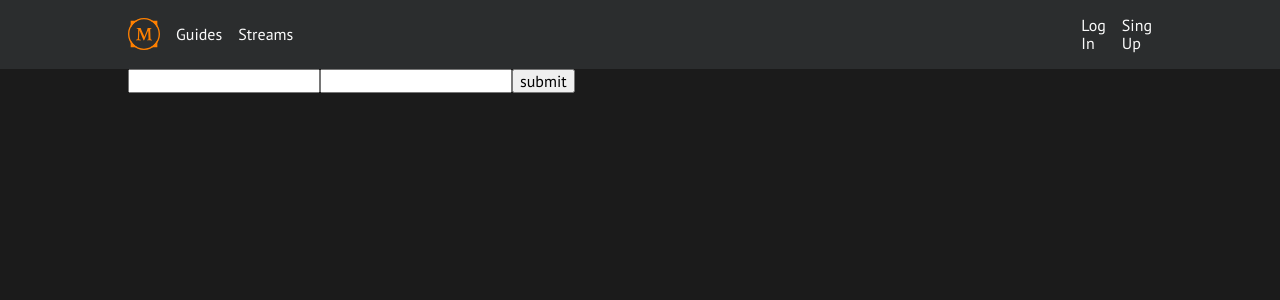
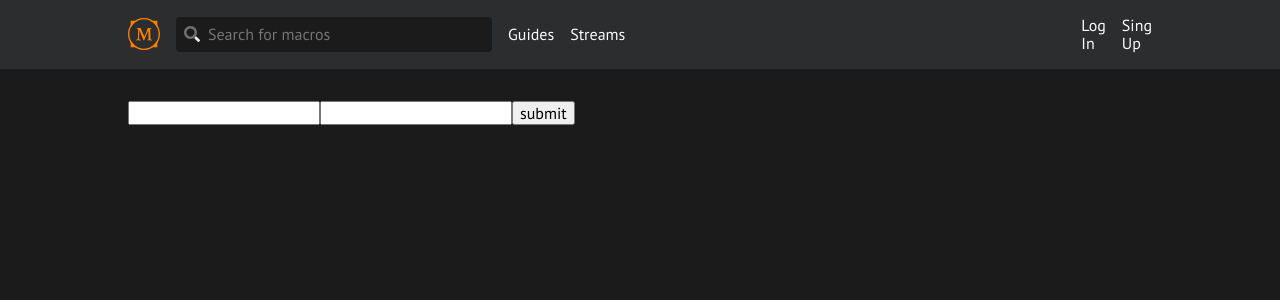
Before and after one commit to slashmacro/client, a React (Create React App) app: page /login in a window 1280 px wide. Shown: the top 300 px of the page. Built offline with nearby package versions, Linux system fonts and the light colour scheme; no server answers.

Commit message:
search stuff and things galore

```diff
--- a/src/components/Navbar/index.jsx
+++ b/src/components/Navbar/index.jsx
@@ -7,6 +7,7 @@ import { AuthContext } from 'context/auth'
 
 import Logo from 'components/Shared/Logo'
 import Container from 'components/Shared/Container'
+import Input from 'components/Shared/Input'
 
 import { LoggedIn, LoggedOut } from './Auth'
 
@@ -25,6 +26,11 @@ const Navbar = ({ className }) => {
           <Logo />
         </NavLink>
         <section name="navigation">
+          <Input
+            placeholder="Search for macros"
+            icon="search-duotone"
+            iconPosition="left"
+          />
           {links.map(({ name, url }) => {
             return (
               <NavLink key={name} to={url}>
@@ -48,6 +54,7 @@ Navbar.propTypes = {
 const StyledNavbar = styled(Navbar)`
   background-color: ${({ theme }) => theme.colors.offblack};
   padding: 1rem 2rem;
+  margin-bottom: 2rem;
 
   > * {
     display: grid;
--- a/src/components/Shared/Avatar/index.jsx
+++ b/src/components/Shared/Avatar/index.jsx
@@ -2,9 +2,9 @@ import React from 'react'
 import PropTypes from 'prop-types'
 import styled from 'styled-components'
 
-const Avatar = props => {
-  const { className } = props
-  return <span {...props} className={className} />
+const Avatar = ({ className, ...rest }) => {
+  if (rest.onClick) return <button {...rest} className={className} />
+  return <span {...rest} className={className} />
 }
 
 Avatar.propTypes = {
@@ -20,6 +20,8 @@ const StyledAvatar = styled(Avatar)`
     return `background-color: ${theme.colors.offwhite};`
   }}
 
+  ${({ onClick }) => (onClick ? 'cursor: pointer' : null)}
+
   border-radius: 50%;
   height: 32px;
   width: 32px;
--- a/src/components/Shared/Container/index.jsx
+++ b/src/components/Shared/Container/index.jsx
@@ -12,7 +12,22 @@ Container.propTypes = {
 }
 
 const StyledContainer = styled(Container)`
-  display: block;
+  display: ${({ column, row }) => {
+    if (column || row) return 'grid'
+    return 'block'
+  }};
+
+  ${({ column, row }) => {
+    let grid = []
+    if (grid || row) {
+      if (row) grid.push(`grid-template-rows: ${row};`)
+      if (column) grid.push(`grid-template-columns: ${column};`)
+      grid.push('grid-gap: 1rem;')
+    }
+
+    return grid.join('')
+  }}
+
   position: relative;
   margin: 0 auto;
   padding: ${({ fluid }) => (fluid ? 0 : '0 2rem')};
--- /dev/null
+++ b/src/components/Shared/Input/index.jsx
@@ -0,0 +1,42 @@
+import React from 'react'
+import styled from 'styled-components'
+
+import Icon from 'components/Shared/Icon'
+
+const Input = ({ className, label, icon, iconPosition, ...rest }) => {
+  const { id } = rest
+  return (
+    <div className={className}>
+      {label && <label htmlFor={id}>{label}</label>}
+      {icon && <Icon icon={icon} size="sm" />}
+      <input id={id} {...rest} />
+    </div>
+  )
+}
+
+const StyledInput = styled(Input)`
+  display: inline-grid;
+  grid-auto-flow: column;
+  grid-auto-columns: auto 1fr;
+  align-items: center;
+  gap: 0.5rem;
+
+  background-color: ${({ theme }) => theme.colors.black};
+  border-radius: 4px;
+  padding: 0.5rem;
+  min-width: 300px;
+
+  input {
+    border: none;
+    outline: none;
+    background-color: transparent;
+    color: ${({ theme }) => theme.colors.offwhite};
+    padding: 0;
+  }
+
+  span {
+    background-color: ${({ theme }) => theme.colors.offwhite};
+  }
+`
+
+export default StyledInput
--- a/src/routes/Landing/index.jsx
+++ b/src/routes/Landing/index.jsx
@@ -3,7 +3,6 @@ import React from 'react'
 import firebase from 'config/firebase'
 
 const Landing = props => {
-
   const handleSubmit = e => {
     e.preventDefault()
   }
--- a/src/routes/index.jsx
+++ b/src/routes/index.jsx
@@ -42,7 +42,7 @@ const Routes = () => {
 const Main = () => {
   return (
     <main>
-      <Container size="xl">
+      <Container size="xl" column="2fr 1fr">
         <Switch>
           <Route exact path="/" component={Landing} />
           <Route exact path="/login" component={Login} />
```
